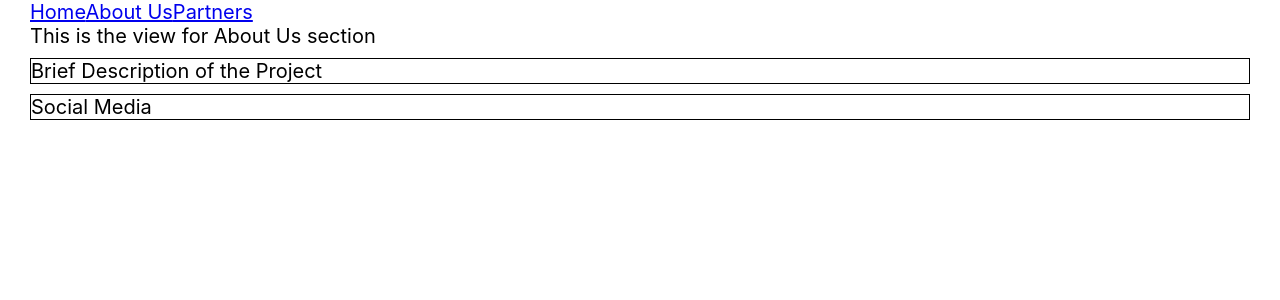
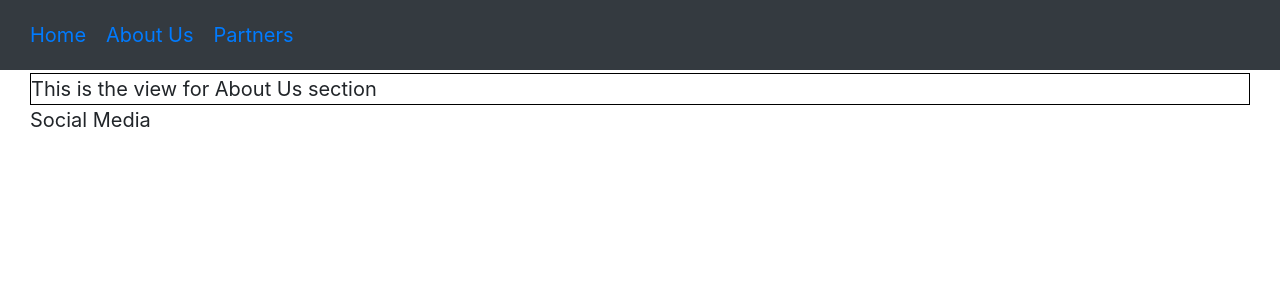
Before and after one commit to Gio5haki/RenewIt-Frontend, a React (Create React App) app: page /aboutUs in a window 1280 px wide. Shown: the top 300 px of the page. Built offline with nearby package versions, Linux system fonts and the light colour scheme.

Commit message:
added styling to navigation bar

```diff
--- a/public/index.html
+++ b/public/index.html
@@ -8,6 +8,12 @@
     <meta
       name="description"
       content="Web site created using create-react-app"
+    />
+    <link
+      rel="stylesheet"
+      href="https://maxcdn.bootstrapcdn.com/bootstrap/4.0.0/css/bootstrap.min.css"
+      integrity="sha384-Gn5384xqQ1aoWXA+058RXPxPg6fy4IWvTNh0E263XmFcJlSAwiGgFAW/dAiS6JXm"
+      crossorigin="anonymous"
     />
     <link rel="apple-touch-icon" href="%PUBLIC_URL%/logo192.png" />
     <!--
@@ -39,5 +45,20 @@
       To begin the development, run `npm start` or `yarn start`.
       To create a production bundle, use `npm run build` or `yarn build`.
     -->
+    <script
+      src="https://code.jquery.com/jquery-3.2.1.slim.min.js"
+      integrity="sha384-KJ3o2DKtIkvYIK3UENzmM7KCkRr/rE9/Qpg6aAZGJwFDMVNA/GpGFF93hXpG5KkN"
+      crossorigin="anonymous"
+    ></script>
+    <script
+      src="https://cdnjs.cloudflare.com/ajax/libs/popper.js/1.12.9/umd/popper.min.js"
+      integrity="sha384-ApNbgh9B+Y1QKtv3Rn7W3mgPxhU9K/ScQsAP7hUibX39j7fakFPskvXusvfa0b4Q"
+      crossorigin="anonymous"
+    ></script>
+    <script
+      src="https://maxcdn.bootstrapcdn.com/bootstrap/4.0.0/js/bootstrap.min.js"
+      integrity="sha384-JZR6Spejh4U02d8jOt6vLEHfe/JQGiRRSQQxSfFWpi1MquVdAyjUar5+76PVCmYl"
+      crossorigin="anonymous"
+    ></script>
   </body>
 </html>
--- a/src/App.js
+++ b/src/App.js
@@ -26,7 +26,6 @@
         </Switch>
       </Router>
 
-      <div className="element">Brief Description of the Project</div>
       <div className="element">Social Media</div>
     </div>
   );
--- a/src/components/Navbar.js
+++ b/src/components/Navbar.js
@@ -4,10 +4,24 @@
 function NavBar() {
   return (
     <div className="navBar">
-      <nav>
-        <NavLink to="/">Home</NavLink>
-        <NavLink to="/aboutUs">About Us</NavLink>
-        <NavLink to="/partners">Partners</NavLink>
+      <nav className="navbar navbar-expand-sm bg-dark navbar-dark fixed-top">
+        <ul className="navbar-nav">
+          <li className="nav-item active">
+            <a className="nav-link" href="/">
+              <NavLink to="/">Home</NavLink>
+            </a>
+          </li>
+          <li className="nav-item">
+            <a className="nav-link" href="/aboutus">
+              <NavLink to="/aboutUs">About Us</NavLink>
+            </a>
+          </li>
+          <li className="nav-item">
+            <a className="nav-link" href="/partners">
+              <NavLink to="/partners">Partners</NavLink>
+            </a>
+          </li>
+        </ul>
       </nav>
     </div>
   );
--- a/src/index.css
+++ b/src/index.css
@@ -6,8 +6,8 @@
 body {
   margin: 0;
   padding: 0 1.5rem;
-  font-family: -apple-system, BlinkMacSystemFont, 'Segoe UI', 'Roboto', 'Oxygen',
-    'Ubuntu', 'Cantarell', 'Fira Sans', 'Droid Sans', 'Helvetica Neue',
+  font-family: -apple-system, BlinkMacSystemFont, "Segoe UI", "Roboto", "Oxygen",
+    "Ubuntu", "Cantarell", "Fira Sans", "Droid Sans", "Helvetica Neue",
     sans-serif;
   -webkit-font-smoothing: antialiased;
   -moz-osx-font-smoothing: grayscale;
@@ -19,19 +19,27 @@
 }
 
 code {
-  font-family: source-code-pro, Menlo, Monaco, Consolas, 'Courier New',
+  font-family: source-code-pro, Menlo, Monaco, Consolas, "Courier New",
     monospace;
 }
 
-.map-container {
+.mapChart-container {
   border: 1px solid black;
   width: 100%;
   height: auto;
-
+  margin-top: 6%;
 }
 
-.element {
+.aboutUs-container {
   border: 1px solid black;
-  margin-top: 10px;
-  margin-bottom: 10px;
+  width: 100%;
+  height: auto;
+  margin-top: 6%;
 }
+
+.partners-container {
+  border: 1px solid black;
+  width: 100%;
+  height: auto;
+  margin-top: 6%;
+}
--- a/src/views/AboutUs.js
+++ b/src/views/AboutUs.js
@@ -1,7 +1,7 @@
 import React from "react";
 
 function AboutUs() {
-  return <div>This is the view for About Us section</div>;
+  return <div className="aboutUs-container">This is the view for About Us section</div>;
 }
 
 export default AboutUs;
--- a/src/views/Home.js
+++ b/src/views/Home.js
@@ -6,12 +6,13 @@
   const [content, setContent] = useState("");
   return (
     <div>
-      <div className="map-container">
+      <div className="mapChart-container">
         <MapChart setTooltipContent={setContent}></MapChart>
         <ReactTooltip place="top" type="dark" effect="float">
           {content}
         </ReactTooltip>
       </div>
+      <div className="element">Brief Description of the Project</div>
     </div>
   );
 }
--- a/src/views/Partners.js
+++ b/src/views/Partners.js
@@ -1,7 +1,7 @@
 import React from "react";
 
 function Partners() {
-  return <div>This is the view for Partners section</div>;
+  return <div className="partners-container">This is the view for Partners section</div>;
 }
 
 export default Partners;
```
